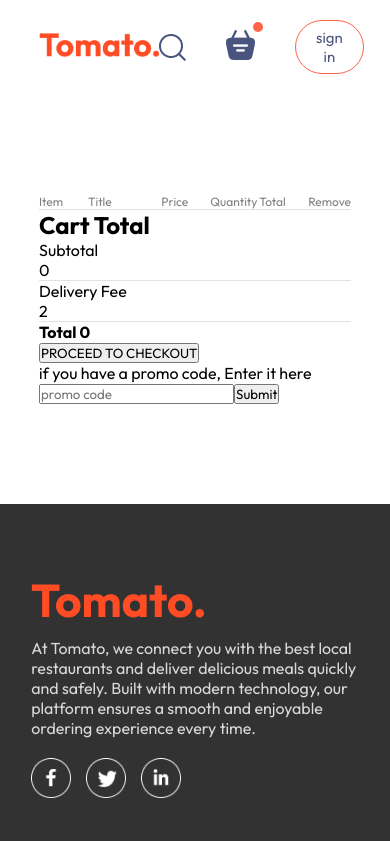
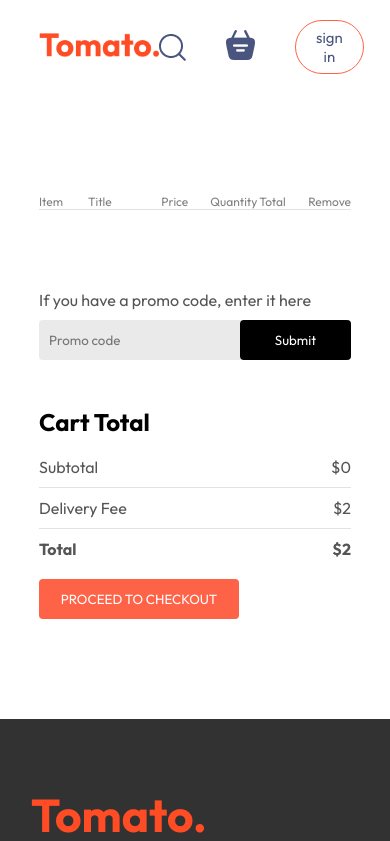
Before and after one commit to yesh299/food-del, a React (Vite) app: page /cart in a window 390 px wide. Shown: the top 841 px of the page. Built offline with nearby package versions, Linux system fonts and the light colour scheme.

Commit message:
sixth commit

```diff
--- a/src/components/Navbar/Navbar.jsx
+++ b/src/components/Navbar/Navbar.jsx
@@ -1,14 +1,19 @@
-import React, { useState } from "react";
+import React, { useContext, useState } from "react";
 import "./Navbar.css";
 import { assets } from "../../assets/assets";
 import { Link } from "react-router-dom";
+import { StoreContext } from "../../context/StoreContext";
 
 const Navbar = ({ setShowLogin }) => {
-  const [menu, setMenu] = useState("home");
+  const [menu, setMenu] = useState("menu");
+
+  const { getTotalCartAmount } = useContext(StoreContext);
 
   return (
     <div className="navbar">
-      <Link to='/' ><img src={assets.logo} alt="logo" className="logo" /> </Link>
+      <Link to="/">
+        <img src={assets.logo} alt="logo" className="logo" />{" "}
+      </Link>
 
       <ul className="navbar-menu">
         <li>
@@ -56,8 +61,10 @@
         <img src={assets.search_icon} alt="search" />
 
         <div className="navbar-search-icon">
-          <Link to='/cart' ><img src={assets.basket_icon} alt="basket" /></Link>
-          <div className="dot"></div>
+          <Link to="/cart">
+            <img src={assets.basket_icon} alt="basket" />
+          </Link>
+          <div className={getTotalCartAmount() === 0 ? "" : "dot"}></div>
         </div>
         <button onClick={() => setShowLogin(true)}>sign in</button>
       </div>
--- a/src/context/StoreContext.jsx
+++ b/src/context/StoreContext.jsx
@@ -18,9 +18,16 @@
     setCartItem((prev) => ({ ...prev, [itemId]: prev[itemId] - 1 }));
   };
 
-  useEffect(() => {
-    console.log(cartItem);
-  }, [cartItem]);
+  const getTotalCartAmount = () => {
+    let totalAmount = 0;
+    for (const item in cartItem) {
+      if (cartItem[item] > 0) {
+        let itemInfo = food_list.find((product) => product._id === item);
+        totalAmount += itemInfo.price * cartItem[item];
+      }
+    }
+    return totalAmount;
+  };
 
   const contextValue = {
     food_list,
@@ -28,6 +35,7 @@
     setCartItem,
     addToCart,
     removeFromCart,
+    getTotalCartAmount
   };
 
   return (
--- a/src/pages/Cart/Cart.css
+++ b/src/pages/Cart/Cart.css
@@ -21,5 +21,70 @@
   border: none;
 }
 .cart-items-item .cross {
-    cursor: pointer;
+  cursor: pointer;
 }
+.cart-bottom {
+  margin-top: 80px;
+  display: flex;
+  justify-content: space-between;
+  gap: max(12vw, 20px);
+}
+.cart-total {
+  flex: 1;
+  display: flex;
+  flex-direction: column;
+  gap: 20px;
+}
+.cart-total-details {
+  display: flex;
+  justify-content: space-between;
+  color: #555;
+}
+.cart-total hr {
+  margin: 10px 0px;
+}
+.cart-total button {
+  border: none;
+  color: white;
+  background-color: tomato;
+  width: max(15vw, 200px);
+  padding: 12px 0px;
+  border-radius: 4px;
+  cursor: pointer;
+}
+.cart-promocode {
+  flex: 1;
+}
+.cart-promocode p {
+  color: #555;
+}
+.cart-promocode-input {
+  margin-top: 10px;
+  display: flex;
+  justify-content: space-between;
+  align-items: center;
+  background-color: #eaeaea;
+  border-radius: 4px;
+}
+.cart-promocode-input input {
+  background: transparent;
+  border: none;
+  outline: none;
+  padding-left: 10px;
+}
+.cart-promocode-input button {
+  width: max(10vw, 150px);
+  padding: 12px 5px;
+  background-color: black;
+  border: none;
+  color: white;
+  border-radius: 4px;
+}
+@media (max-width: 720px) {
+  .cart-bottom {
+    flex-direction: column-reverse;
+  }
+  .cart-promocode {
+    justify-content: start;
+  }
+}
--- a/src/pages/Cart/Cart.jsx
+++ b/src/pages/Cart/Cart.jsx
@@ -1,9 +1,13 @@
 import React, { useContext } from "react";
 import { StoreContext } from "../../context/StoreContext";
 import "./Cart.css";
+import { useNavigate } from "react-router-dom";
 
 const Cart = () => {
-  const { cartItem, food_list, removeFromCart } = useContext(StoreContext);
+  const { cartItem, food_list, removeFromCart, getTotalCartAmount } =
+    useContext(StoreContext);
+
+  const navigate = useNavigate();
 
   return (
     <div className="cart">
@@ -17,20 +21,22 @@
           <p>Remove</p>
         </div>
         <hr />
+
         {food_list.map((item) => {
-          if (cartItem[item._id] > 0) {
+          if (cartItem[item._id] && cartItem[item._id] > 0) {
             return (
-              <div>
-                <div
-                  key={item._id}
-                  className="cart-items-title cart-items-item"
-                >
-                  <img src={item.image} alt="" />
+              <div key={item._id}>
+                <div className="cart-items-title cart-items-item">
+                  <img src={item.image} alt={item.name} />
                   <p>{item.name}</p>
                   <p>${item.price}</p>
                   <p>{cartItem[item._id]}</p>
                   <p>${item.price * cartItem[item._id]}</p>
-                  <p onClick={() => removeFromCart(item._id)} className="cross">
+                  <p
+                    onClick={() => removeFromCart(item._id)}
+                    className="cross"
+                    style={{ cursor: "pointer" }}
+                  >
                     x
                   </p>
                 </div>
@@ -38,34 +44,40 @@
               </div>
             );
           }
+          return null;
         })}
       </div>
+
       <div className="cart-bottom">
         <div className="cart-total">
           <h2>Cart Total</h2>
           <div>
             <div className="cart-total-details">
               <p>Subtotal</p>
-              <p>{0}</p>
+              <p>${getTotalCartAmount()}</p>
             </div>
             <hr />
             <div className="cart-total-details">
               <p>Delivery Fee</p>
-              <p>{2}</p>
+              <p>$2</p>
             </div>
             <hr />
             <div className="cart-total-details">
-              <b> Total </b>
-              <b>{0}</b>
+              <b>Total</b>
+              <b>${getTotalCartAmount() + 2}</b>
             </div>
           </div>
-          <button>PROCEED TO CHECKOUT</button>
+
+          <button onClick={() => navigate("/order")}>
+            PROCEED TO CHECKOUT
+          </button>
         </div>
+
         <div className="cart-promocode">
           <div>
-            <p>if you have a promo code, Enter it here</p>
+            <p>If you have a promo code, enter it here</p>
             <div className="cart-promocode-input">
-              <input type="text" placeholder="promo code" />
+              <input type="text" placeholder="Promo code" />
               <button>Submit</button>
             </div>
           </div>
--- a/src/pages/PlaceOrder/PlaceOrder.jsx
+++ b/src/pages/PlaceOrder/PlaceOrder.jsx
@@ -1,11 +1,36 @@
-import React from 'react'
-import './PlaceOrder.css'
+import React from "react";
+import "./PlaceOrder.css";
+
 const PlaceOrder = () => {
   return (
-    <div>
+    <form className="place-order">
+      <div className="place-order-left">
+        <p className="title">Delivery Information</p>
 
-    </div>
-  )
-}
+        <div className="multi-field">
+          <input type="text" placeholder="First name" />
+          <input type="text" placeholder="Last name" />
+        </div>
 
-export default PlaceOrder
+        <input type="email" placeholder="Email address" />
+        <input type="text" placeholder="Street" />
+
+        <div className="multi-field">
+          <input type="text" placeholder="City" />
+          <input type="text" placeholder="State" />
+        </div>
+
+        <div className="multi-field">
+          <input type="text" placeholder="Zip code" />
+          <input type="text" placeholder="Country" />
+        </div>
+
+        <input type="text" placeholder="Phone" />
+      </div>
+
+      <div className="place-order-right"></div>
+    </form>
+  );
+};
+
+export default PlaceOrder;
```
